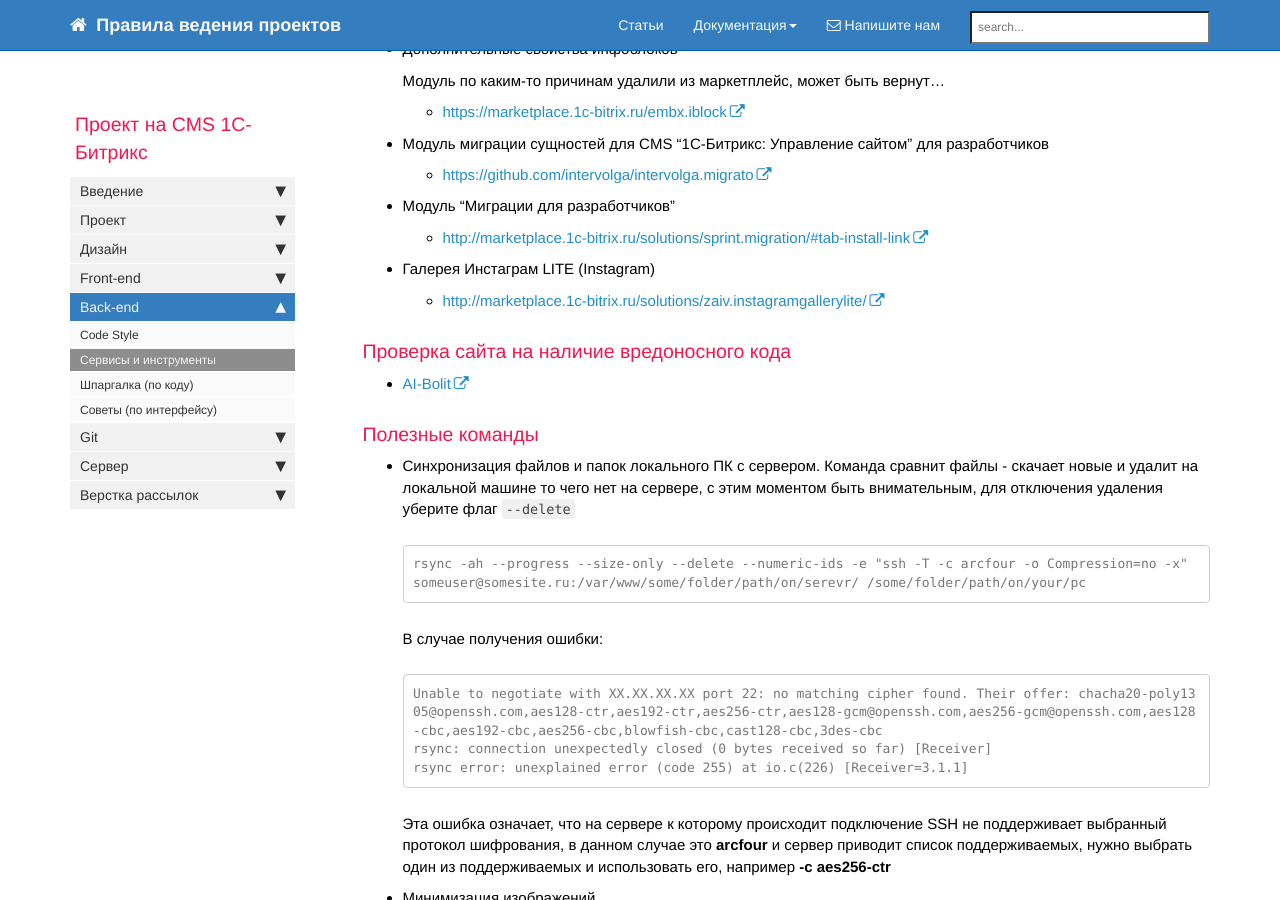
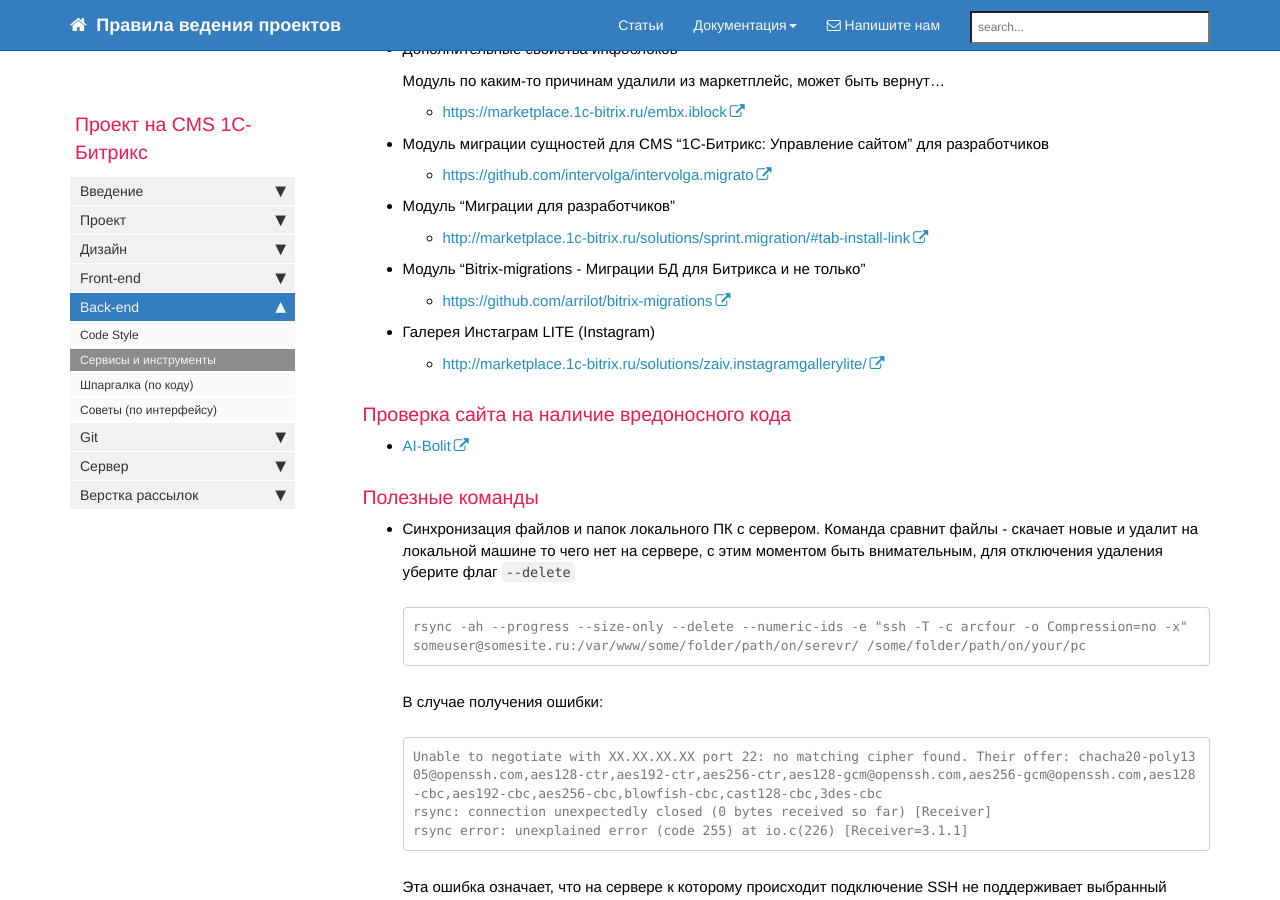
Before and after one commit to gdecider/gdecider.github.io, a Jekyll site: the page built from pages/bx/bx_back-tools.md, in a window 1280 px wide and 900 px high, scrolled down 2581 px. Built offline with Jekyll 4.4.1, drawn with Linux system fonts in a browser that asks for light colours; nearby versions of some CDN libraries; comment, search, counter and statistics services are not loaded.

Commit message:
Update bx_back-tools.md

```diff
--- a/pages/bx/bx_back-tools.md
+++ b/pages/bx/bx_back-tools.md
@@ -134,6 +134,9 @@ toc: false
 
 * Модуль "Миграции для разработчиков"
   * [http://marketplace.1c-bitrix.ru/solutions/sprint.migration/#tab-install-link](http://marketplace.1c-bitrix.ru/solutions/sprint.migration/#tab-install-link)
+
+* Модуль "Bitrix-migrations - Миграции БД для Битрикса и не только"
+  * [https://github.com/arrilot/bitrix-migrations](https://github.com/arrilot/bitrix-migrations)
 
 * Галерея Инстаграм LITE (Instagram)
   * [http://marketplace.1c-bitrix.ru/solutions/zaiv.instagramgallerylite/](http://marketplace.1c-bitrix.ru/solutions/zaiv.instagramgallerylite/)
```
